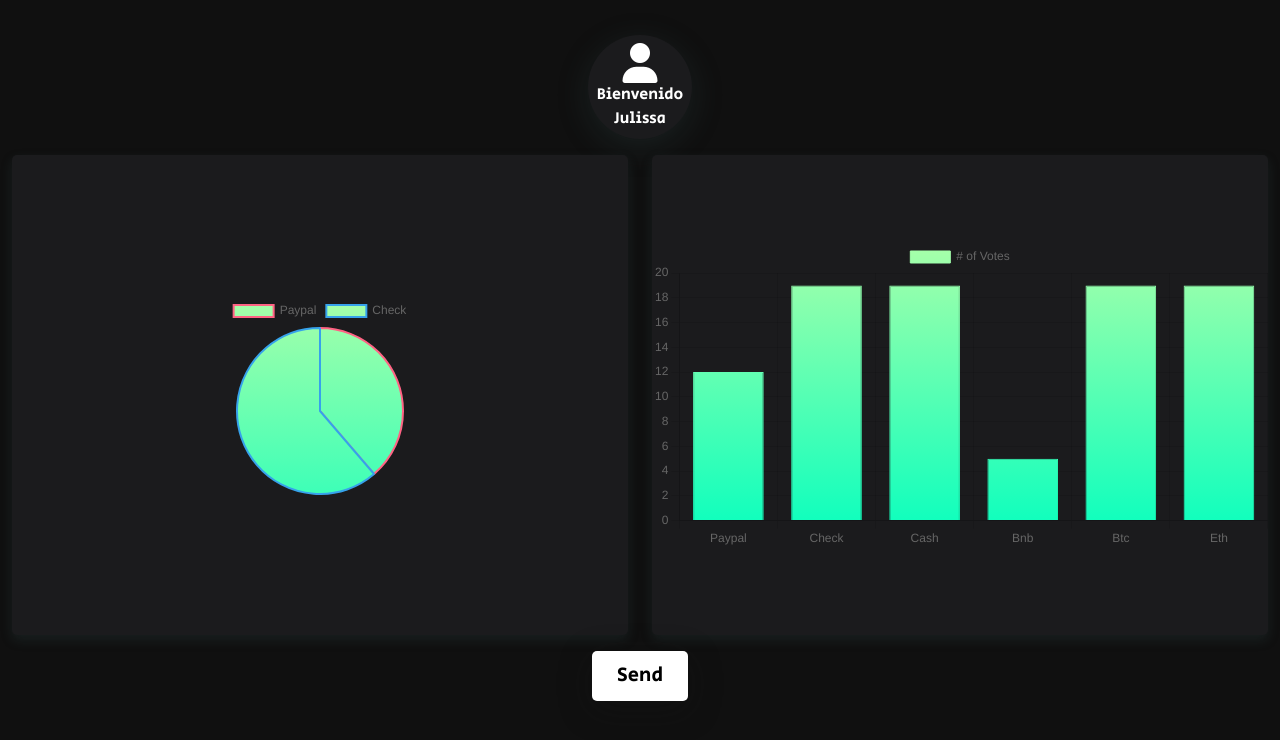
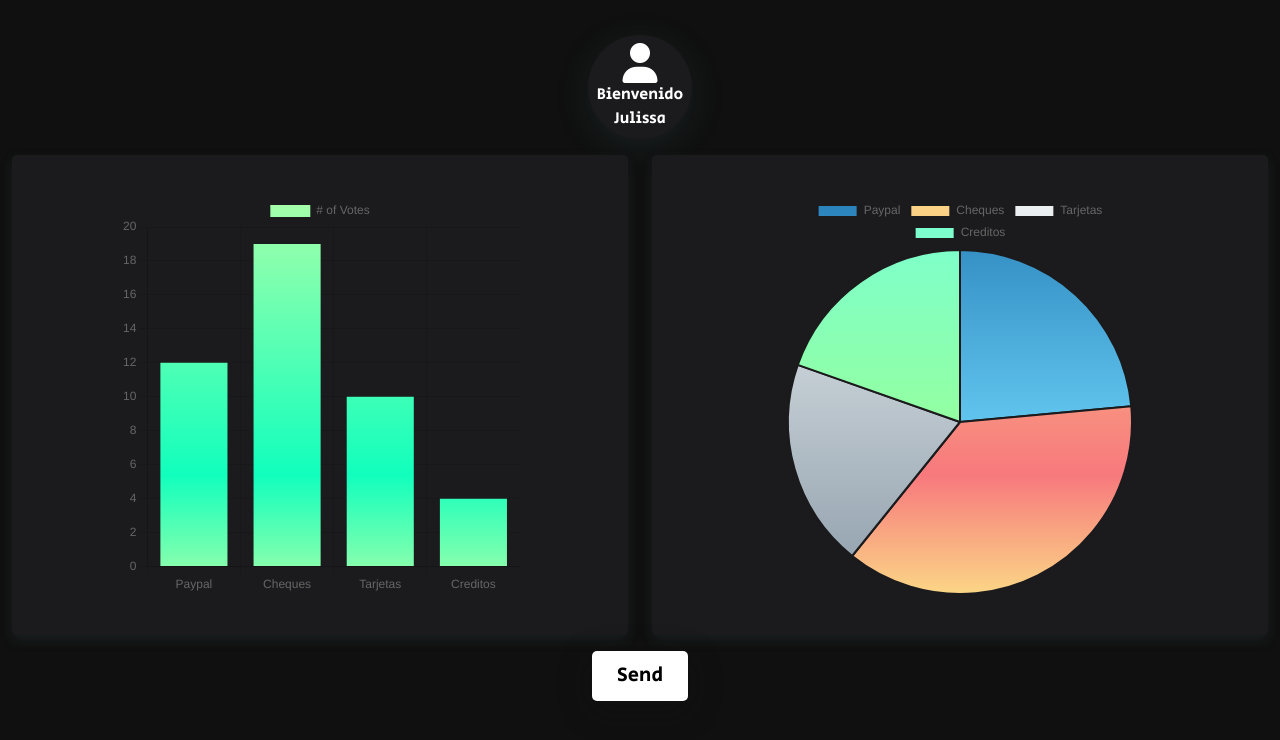
Before and after one commit to jossep11/Osnet-Designs, a plain HTML site: page Payment-Reports/index.html in a window 1280 px wide. Drawn offline with nearby package versions, Linux system fonts and the light colour scheme.

Commit message:
charts done

```diff
--- a/Payment-Reports/app.css
+++ b/Payment-Reports/app.css
@@ -118,7 +118,8 @@ button {
     min-height: 15rem;
   }
   .main-box-size {
-    min-height: auto;
+    min-height: 80vh;
+    overflow: hidden;
   }
   .main-box-size-2 {
     height: calc(70vh - 1.5rem);
@@ -147,8 +148,7 @@ select {
 .Search {
   gap: 10px;
 }
-
-/* .chartBox {
-  max-height: 200px;
-  max-width: 200px;
-} */
+canvas {
+  max-width: 50vh;
+  max-height: 50vh;
+}
--- a/Payment-Reports/index.html
+++ b/Payment-Reports/index.html
@@ -43,11 +43,9 @@
       <div class="row mb-5 mt-3">
         <div class="col-md-6">
           <div
-            class="main-box-size boxes1 d-flex align-items-center justify-content-center flex-column"
+            class="main-box-size boxes1 d-flex align-items-center justify-content-center"
           >
-            <div class="chartBox">
-              <canvas id="myChart2" width="200" height="200"></canvas>
-            </div>
+            <canvas id="myChart" height="400" width="500"></canvas>
           </div>
         </div>
 
@@ -55,7 +53,7 @@
           <div
             class="text-center boxes1 main-box-size d-flex align-items-center justify-content-center"
           >
-            <canvas id="myChart" class=""></canvas>
+            <canvas id="myChart2"></canvas>
           </div>
         </div>
 
@@ -79,49 +77,66 @@
       const myChart = new Chart(ctx, {
         type: "bar",
         data: {
-          labels: ["Paypal", "Check", "Cash", "Bnb", "Btc", "Eth"],
+          labels: ["Paypal", "Cheques", "Tarjetas", "Creditos"],
           datasets: [
             {
               label: "# of Votes",
-              data: [12, 19, 19, 5, 19, 19],
+              data: [12, 19, 10, 4],
               backgroundColor: gradientBg,
               // background: rgb(34,193,195);
               // background: linear-gradient(0deg, rgba(34,193,195,1) 0%, rgba(253,187,45,1) 100%);
-              borderColor: gradientBg,
-              borderWidth: 1,
+              hoverBorderWidth: 1,
+              borderColor: "#1b1b1d",
             },
           ],
         },
         options: {
-          scales: {
-            y: {
-              beginAtZero: true,
-            },
-          },
+          responsives: true,
         },
       });
 
       const ctx2 = document.getElementById("myChart2").getContext("2d");
-      const gradientBg2 = ctx.createLinearGradient(0, 0, 0, 400);
-      gradientBg2.addColorStop(0, "#AAFFA9");
-      gradientBg2.addColorStop(0.7, "#11FFBD");
-      gradientBg2.addColorStop(1, "#AAFFA9");
+      //creating gradiente
+      //gradient#1
+      const PieGradientBg1 = ctx.createLinearGradient(0, 0, 0, 400);
+      PieGradientBg1.addColorStop(0, "#2980B9");
+      PieGradientBg1.addColorStop(0.7, "#6DD5FA");
+      PieGradientBg1.addColorStop(1, "#2980B9");
+      //gradient#2
+      const PieGradientBg2 = ctx.createLinearGradient(0, 0, 0, 400);
+      PieGradientBg2.addColorStop(0, "#FBD786");
+      PieGradientBg2.addColorStop(0.7, "#f7797d");
+      PieGradientBg2.addColorStop(1, "#FBD786");
 
-      // hoverGradient.addColorStop(0, "#1cefff");
-      // hoverGradient.addColorStop(0.7, "#c0c0aa");
-      // hoverGradient.addColorStop(1, "#1cefff");
+      const PieGradientBg3 = ctx.createLinearGradient(0, 0, 0, 400);
+      PieGradientBg3.addColorStop(0, "#8e9eab");
+      PieGradientBg3.addColorStop(0, "#eef2f3");
+      PieGradientBg3.addColorStop(1, "#8e9eab");
+
+      const PieGradientBg4 = ctx.createLinearGradient(0, 0, 0, 400);
+      PieGradientBg4.addColorStop(0, "#a8ff78");
+      PieGradientBg4.addColorStop(0, "#78ffd6");
+      PieGradientBg4.addColorStop(1, "#a8ff78");
 
       const myChart2 = new Chart(ctx2, {
         type: "pie",
         data: {
-          labels: ["Paypal", "Check"],
+          labels: ["Paypal", "Cheques", "Tarjetas", "Creditos"],
           datasets: [
             {
               label: "# of Votes",
-              data: [12, 19],
-              backgroundColor: gradientBg2,
+              data: [12, 19, 10, 10],
+              backgroundColor: [
+                PieGradientBg1,
+                PieGradientBg2,
+                PieGradientBg3,
+                PieGradientBg4,
+              ],
               // hoverBackgroundColor: hoverGradient,
-              borderColor: ["rgba(255, 99, 132, 1)", "rgba(54, 162, 235, 1)"],
+              hoverBorderWidth: 5,
+              borderColor: "#1b1b1d",
+
+              // borderColor: ["rgba(255, 99, 132, 1)", "rgba(54, 162, 235, 1)"],
               options: {
                 responsives: true,
               },
```
